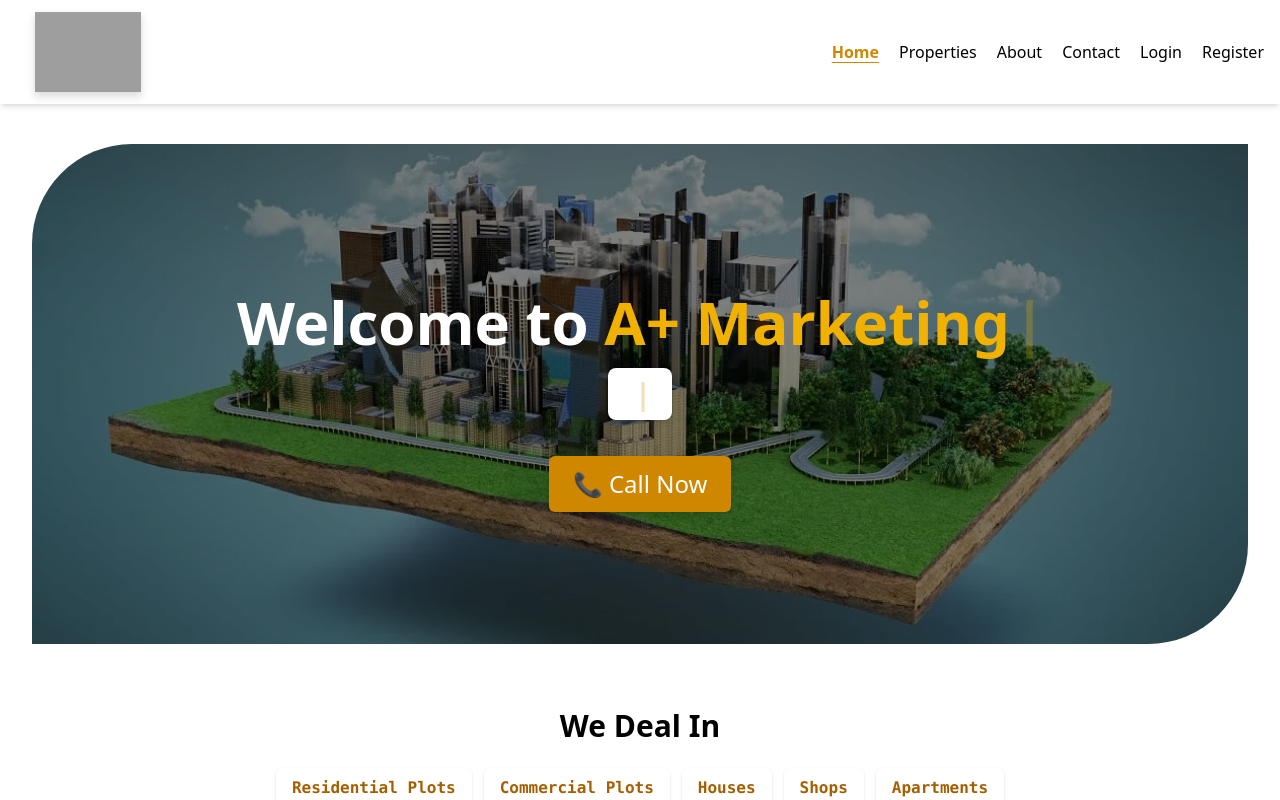
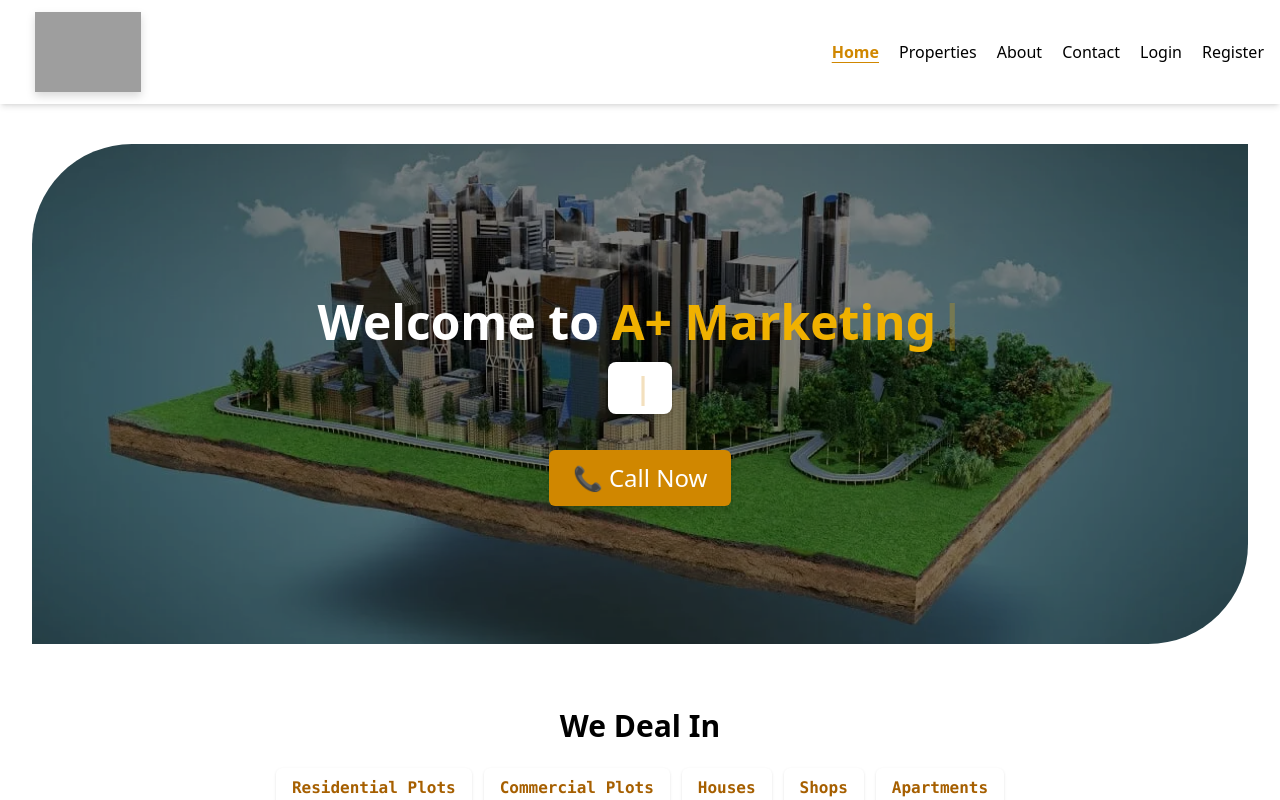
Before and after one commit to mrumairkhan74/APlusMarketing, a React (Vite) app: page / in a window 1280 px wide. Shown: the top 800 px of the page. Built offline with nearby package versions, Linux system fonts and the light colour scheme; no server answers; grey boxes are pictures that could not be loaded.

Commit message:
Update HeroSection.jsx

```diff
--- a/src/components/HeroSection.jsx
+++ b/src/components/HeroSection.jsx
@@ -15,7 +15,7 @@
       <Background />
 
       <div className="absolute inset-0 flex flex-col items-center justify-center z-20 text-center px-4">
-        <h1 className="text-white text-3xl sm:text-4xl md:text-5xl lg:text-6xl font-bold m-4">
+        <h1 className="text-white text-2xl sm:text-3xl md:text-4xl lg:text-5xl font-bold m-4">
           Welcome to{' '}
           <span className="text-yellow-500">
             <Typewriter
```
